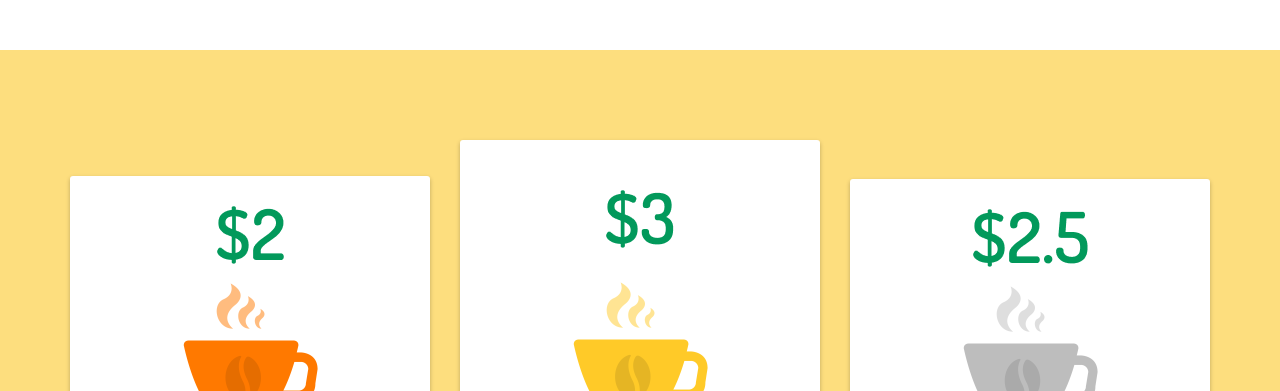
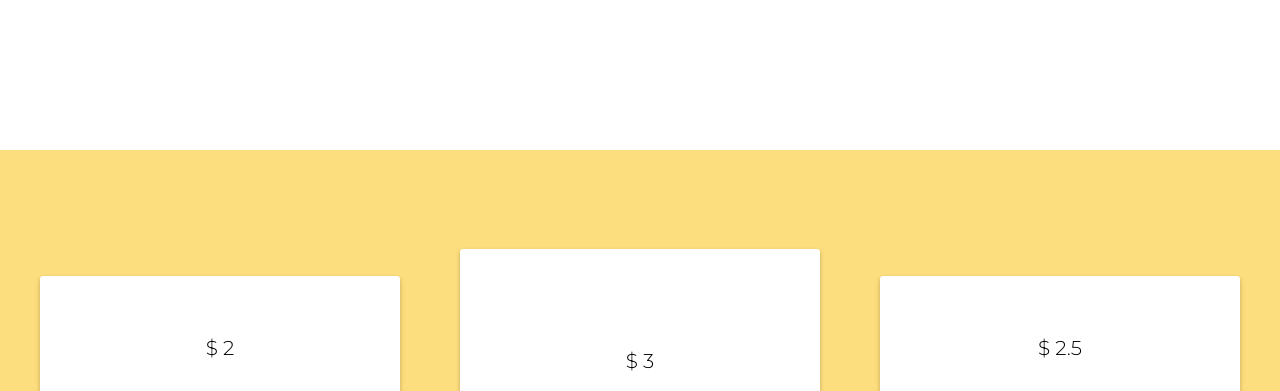
Before and after one commit to Katiasun/Lesson8_part1, a plain HTML site: page index.html in a window 1280 px wide. Shown: the top 391 px of the page. Drawn offline with Linux system fonts and the light colour scheme.

Commit message:
added price in html

```diff
--- a/css/style.css
+++ b/css/style.css
@@ -5,7 +5,7 @@
 }
 .container {
   font-family: "Montserrat", sans-serif;
-  margin-top: 50px;
+  margin-top: 150px;
 }
 .small_container {
   display: flex;
@@ -14,33 +14,32 @@
   margin: 0 auto;
   background-color: #fdde7e;
   text-align: center;
+  justify-content: center;
+  align-items: center;
   font-family: "Montserrat", sans-serif;
 }
-.bronze {
-  margin: 126px 30px 125px 70px;
-  background: #fff;
-  height: 440px;
+.box {
   width: 360px;
   border-radius: 3px;
   box-shadow: 0px 2px 4px rgba(0, 0, 0, 0.25);
 }
+.bronze {
+  display: block;
+  background: #fff;
+  padding: 30px 0;
+  margin: 0 30px;
+}
 .gold {
   display: block;
-  margin: 90px 30px 90px 0;
   background: #fff;
-  height: 510px;
-  width: 360px;
-  border-radius: 3px;
-  box-shadow: 0px 2px 4px rgba(0, 0, 0, 0.25);
+  padding: 50px 0;
+  margin: 0 30px;
 }
 .silver {
   display: block;
-  margin: 129px 70px 122px 0;
   background: #fff;
-  height: 440px;
-  width: 360px;
-  border-radius: 3px;
-  box-shadow: 0px 2px 4px rgba(0, 0, 0, 0.25);
+  padding: 30px 0;
+  margin: 0 30px;
 }
 .bronze .dol2 {
   margin-top: 30px;
--- a/index.html
+++ b/index.html
@@ -9,26 +9,34 @@
       href="https://fonts.googleapis.com/css2?family=Montserrat:wght@300;600&display=swap"
       rel="stylesheet"
     />
+    <link rel="preconnect" href="https://fonts.gstatic.com" />
+    <link
+      href="https://fonts.googleapis.com/css2?family=Montserrat:wght@600&display=swap"
+      rel="stylesheet"
+    />
     <link rel="stylesheet" href="css/style.css" />
     <title>Lesson8_part1</title>
   </head>
   <body>
     <div class="container">
       <div class="small_container">
-        <div class="bronze">
-          <img class="dol2" src="img/$2.png" alt="2" /><br />
+        <div class="bronze box">
+          <p class="dol2">&#36 2</p>
+          <br />
           <img src="img/BronzeCup.png" alt="bronze" />
           <h2>Bronze</h2>
           <p>any cup of coffee <br />until $3</p>
         </div>
-        <div class="gold">
-          <img class="dol3" src="img/$3.png" alt="3" /><br />
+        <div class="gold box">
+          <p class="dol3">&#36 3</p>
+          <br />
           <img src="img/GoldCup.png" alt="gold" />
           <h2>Gold</h2>
           <p>any cup of coffee <br />until $3</p>
         </div>
-        <div class="silver">
-          <img class="dol25" src="img/$2.5.png" alt="2,5" /><br />
+        <div class="silver box">
+          <p class="dol25">&#36 2.5</p>
+          <br />
           <img src="img/SilverCup.png" alt="silver" />
           <h2>Silver</h2>
           <p>any cup of coffee <br />until $3</p>
```
